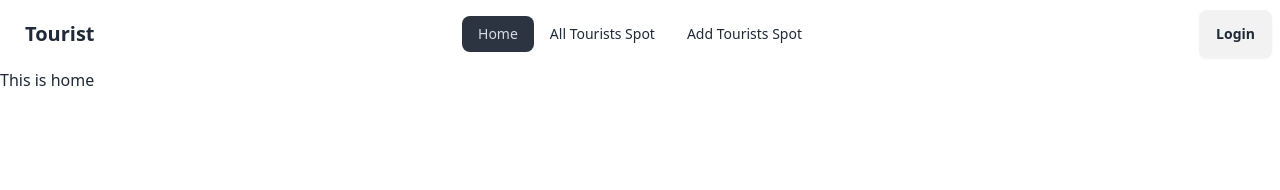
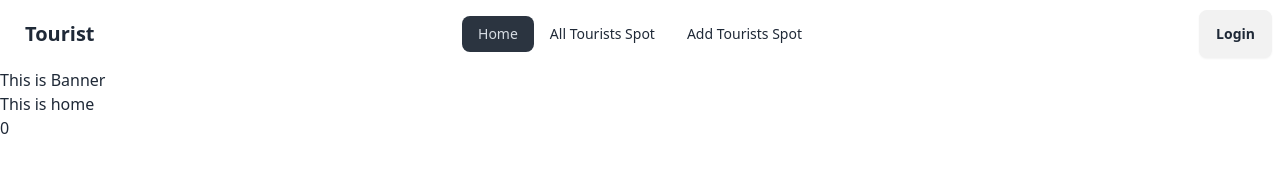
Before and after one commit to TauhidOSD/Tourism-client-public, a React (Vite) app: page / in a window 1280 px wide. Shown: the top 190 px of the page. Built offline with nearby package versions, Linux system fonts and the light colour scheme; no server answers.

Commit message:
Can get data from server

```diff
--- a/src/App.jsx
+++ b/src/App.jsx
@@ -4,8 +4,11 @@ import './App.css'
 function App() {
 
 
+
+
   return (
     <>
+
 
     </>
   )
--- a/src/Components/Root/AllTourist/AllTourist.jsx
+++ b/src/Components/Root/AllTourist/AllTourist.jsx
@@ -1,9 +1,12 @@
+import { useLoaderData } from "react-router-dom";
 
 const AllTourist = () => {
 
+    const places=useLoaderData();
+
     return (
         <div>
-            <h3>This is Tourist Page</h3>
+            <h3>Beatutiful country:{places.length}</h3>
 
         </div>
     );
--- /dev/null
+++ b/src/Components/Root/Banner/Banner.jsx
@@ -0,0 +1,10 @@
+
+const Banner = () => {
+    return (
+        <div>
+            <h3>This is Banner</h3>
+        </div>
+    );
+};
+
+export default Banner;
--- /dev/null
+++ b/src/Components/Root/Card/Card.jsx
@@ -0,0 +1,20 @@
+import { useEffect, useState } from "react";
+
+const Card = () => {
+
+    const [Cards,setCards]=useState([]);
+useEffect(()=>{
+    fetch('http://localhost:5000/Place')
+    .then(res => res.json())
+    .then(data => setCards(data))
+},[]);
+console.log(Cards);
+
+    return (
+        <div>
+            {Cards.length}
+        </div>
+    );
+};
+
+export default Card;
--- a/src/Components/Root/Home/Home.jsx
+++ b/src/Components/Root/Home/Home.jsx
@@ -1,10 +1,17 @@
+import Banner from "../Banner/Banner";
+import Card from "../Card/Card";
+
+
 
 
 const Home = () => {
     return (
+
         <div>
+           <Banner></Banner>
+           <h3>This is home</h3>
+           <Card></Card>
 
-           <h3>This is home</h3>
         </div>
     );
 };
--- a/src/main.jsx
+++ b/src/main.jsx
@@ -12,6 +12,9 @@ import NavBer from './Components/Root/NavBer/NavBer.jsx';
 import AllTourist from './Components/Root/AllTourist/AllTourist.jsx';
 import Home from './Components/Root/Home/Home.jsx';
 import AddTourist from './Components/Root/AddTourist/AddTourist.jsx';
+// import Card from './Components/Root/Card/Card.jsx';
+import Banner from './Components/Root/Banner/Banner.jsx';
+import Card from './Components/Root/Card/Card.jsx';
 
 const router = createBrowserRouter([
   {
@@ -26,7 +29,9 @@ const router = createBrowserRouter([
 
       {
         path:'/AllTourist',
-        element:<AllTourist></AllTourist>
+        element:<AllTourist></AllTourist>,
+
+        loader: () => fetch('http://localhost:5000/Place')
       },
       {
         path:'/AddTourist',
@@ -35,6 +40,18 @@ const router = createBrowserRouter([
       {
         path:'/NavBer',
         element:<NavBer></NavBer>
+      },
+      {
+        path:'/card',
+        element:<Card></Card>,
+
+
+
+
+      },
+      {
+        path:'/Banner',
+        element:<Banner></Banner>
       }
 
 
```
